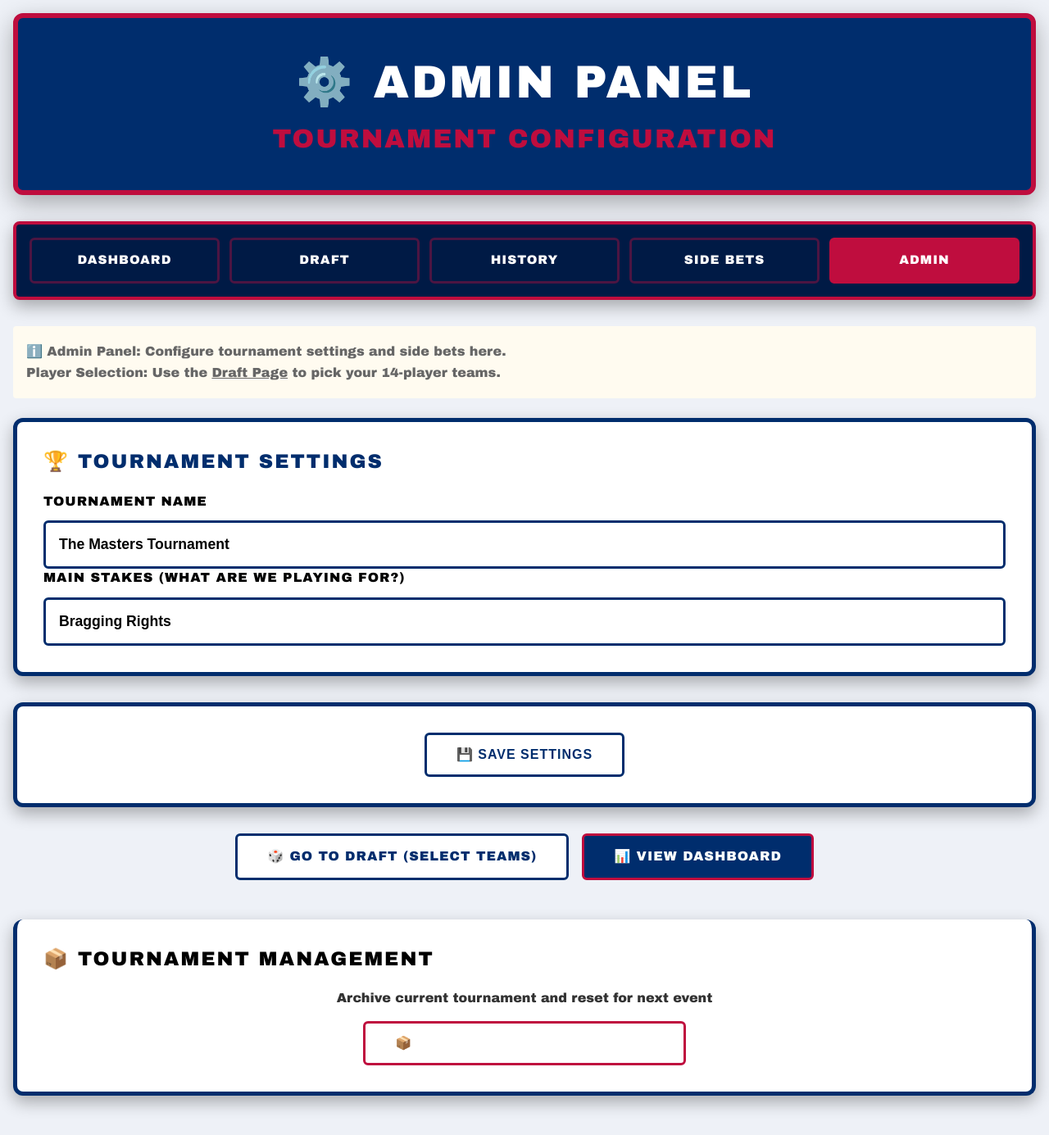
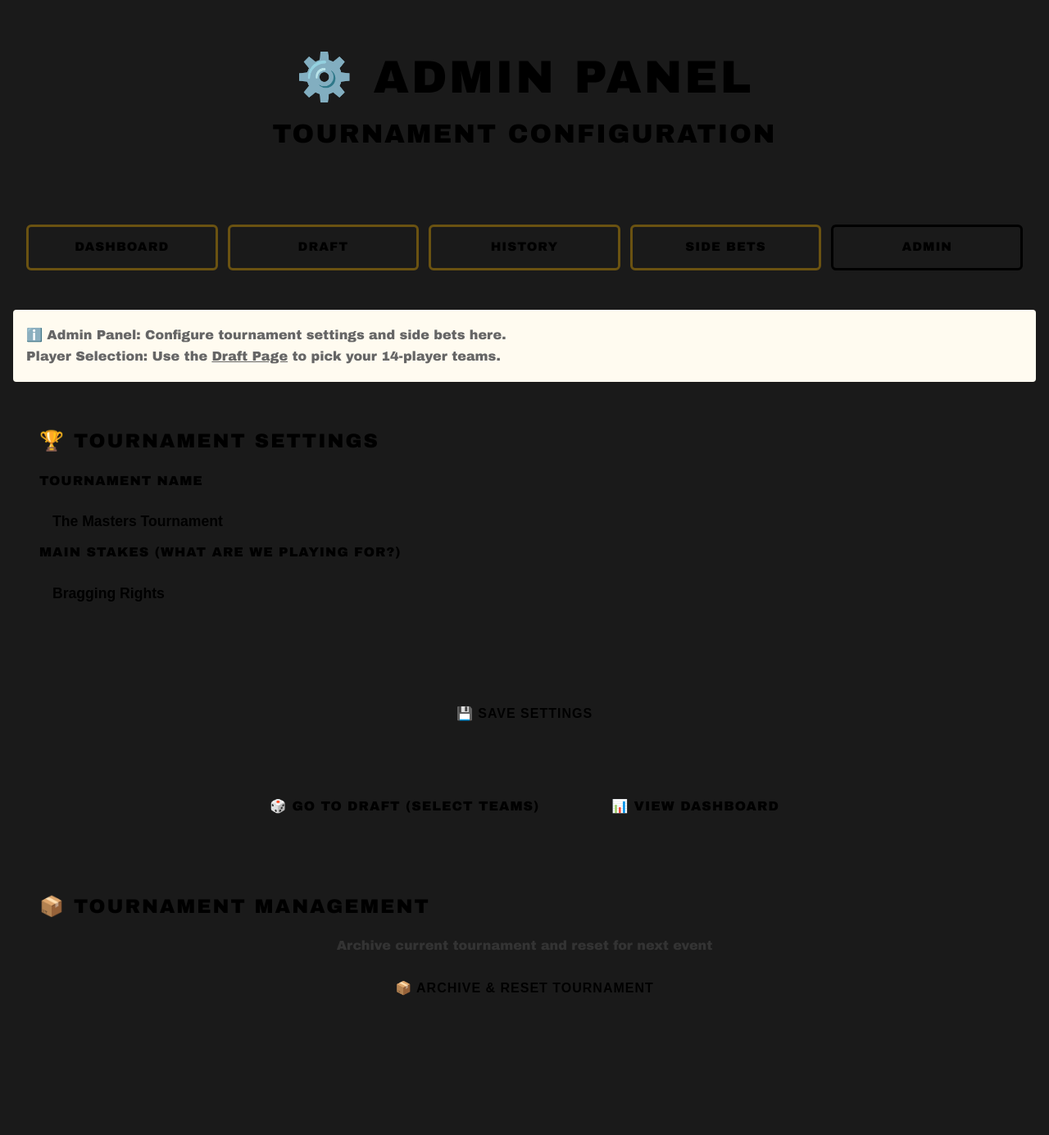
Before and after one commit to soverylarry/golf-betting-app, a Python web app: template templates/admin.html in a window 1280 px wide. Shown: the whole page at 82% size. After the commit the page ends 1215 px from the top, so only its background shows below. Run offline with Jinja, Linux system fonts and the light colour scheme; the template is opened without the code that fills it, so the values that code supplies are empty.

Commit message:
Update style.css

```diff
--- a/static/style.css
+++ b/static/style.css
@@ -1,17 +1,36 @@
-/* Golf Betting App - U.S. Open Championship Theme */
+
+/
+
+
+
+
+
+
+
+
+
+
+
+
+
+
+
+
+
+Style · CSS
+/* Golf Betting App - The Open Championship Theme */
 :root {
-    /* USGA / U.S. Open Official Colors */
-    --uso-navy: #002D6D;
-    --uso-dark-navy: #001A45;
-    --uso-red: #BF0D3E;
-    --uso-dark-red: #96092f;
-    --uso-white: #ffffff;
-    --uso-silver: #8B9BB0;
+    /* The Open Championship Official Colors */
+    --open-black: #111111;
+    --open-dark: #0a0a0a;
+    --open-gold: #FFBA00;
+    --open-dark-gold: #cc9500;
+    --open-white: #ffffff;
+    --open-grey: #2a2a2a;
     --text-black: #000000;
-    --text-muted: #666666;
+    --text-muted: #888888;
     --score-red: #d32f2f;    /* Under par — red numbers */
-    --score-over: #002D6D;   /* Over par — navy */
-    --shadow: rgba(0, 0, 0, 0.3);
+    --shadow: rgba(0, 0, 0, 0.5);
 }
 * {
     margin: 0;
@@ -20,8 +39,8 @@
 }
 body {
     font-family: 'Arial Black', 'Arial Bold', 'Helvetica', sans-serif;
-    background: #eef1f7;
-    color: var(--text-black);
+    background: #1a1a1a;
+    color: var(--open-white);
     line-height: 1.4;
     min-height: 100vh;
     padding: 1rem;
@@ -30,34 +49,33 @@ body {
     max-width: 1600px;
     margin: 0 auto;
 }
-/* Trophy emoji */
-.uso-trophy {
+/* Claret Jug emoji */
+.open-claret {
     font-size: 3rem;
     text-align: center;
     margin-bottom: 0.5rem;
-    filter: drop-shadow(0 2px 4px rgba(0,0,0,0.4));
 }
-/* Header - U.S. Open Style */
+/* Header - The Open Style */
 header {
     text-align: center;
     margin-bottom: 2rem;
     padding: 2.5rem 2rem 2rem 2rem;
-    background: var(--uso-navy);
-    border: 6px solid var(--uso-red);
+    background: var(--open-black);
+    border: 6px solid var(--open-gold);
     border-radius: 12px;
     box-shadow: 0 10px 30px var(--shadow);
 }
 header h1 {
     font-size: clamp(2rem, 6vw, 3.5rem);
     margin-bottom: 0.5rem;
-    color: var(--uso-white);
+    color: var(--open-white);
     font-weight: 900;
     letter-spacing: 3px;
     text-transform: uppercase;
 }
 .tournament-name {
     font-size: clamp(1.2rem, 3vw, 2rem);
-    color: var(--uso-red);
+    color: var(--open-gold);
     font-weight: 900;
     margin-bottom: 0.4rem;
     letter-spacing: 2px;
@@ -87,9 +125,9 @@ nav {
     flex-wrap: wrap;
     gap: 0.75rem;
     margin-bottom: 2rem;
-    background: var(--uso-dark-navy);
+    background: var(--open-black);
     padding: 1rem;
-    border: 4px solid var(--uso-red);
+    border: 4px solid var(--open-gold);
     border-radius: 8px;
     box-shadow: 0 8px 20px var(--shadow);
 }
@@ -98,9 +136,9 @@ nav a {
     min-width: 120px;
     padding: 0.9rem 1.25rem;
     background: transparent;
-    color: var(--uso-white);
+    color: var(--open-white);
     text-decoration: none;
-    border: 3px solid rgba(191, 13, 62, 0.4);
+    border: 3px solid rgba(255, 186, 0, 0.35);
     border-radius: 6px;
     text-align: center;
     transition: all 0.3s ease;
@@ -110,16 +148,16 @@ nav a {
     font-size: 0.95rem;
 }
 nav a:hover {
-    background: var(--uso-red);
-    color: var(--uso-white);
-    border-color: var(--uso-red);
+    background: var(--open-gold);
+    color: var(--open-black);
+    border-color: var(--open-gold);
     transform: translateY(-2px);
     box-shadow: 0 4px 10px var(--shadow);
 }
 nav a.active {
-    background: var(--uso-red);
-    color: var(--uso-white);
-    border-color: var(--uso-red);
+    background: var(--open-gold);
+    color: var(--open-black);
+    border-color: var(--open-gold);
 }
 /* Scoreboard */
 .scoreboard {
@@ -279,7 +317,7 @@ nav a.active {
 /* Buttons */
 .btn-primary, .btn-secondary {
     padding: 0.9rem 2.25rem;
-    border: 3px solid var(--uso-navy);
+    border: 3px solid var(--open-black);
     border-radius: 6px;
     font-size: 1rem;
     font-weight: 900;
@@ -291,28 +329,27 @@ nav a.active {
     letter-spacing: 1px;
 }
 .btn-primary {
-    background: var(--uso-white);
-    color: var(--uso-navy);
+    background: var(--open-white);
+    color: var(--open-black);
 }
 .btn-primary:hover:not(:disabled) {
-    background: var(--uso-navy);
-    color: var(--uso-white);
+    background: var(--open-black);
+    color: var(--open-white);
     transform: translateY(-2px);
-    box-shadow: 0 4px 10px var(--shadow);
 }
 .btn-primary:disabled {
     opacity: 0.4;
     cursor: not-allowed;
 }
 .btn-secondary {
-    background: var(--uso-navy);
-    color: var(--uso-white);
-    border-color: var(--uso-red);
+    background: var(--open-black);
+    color: var(--open-white);
+    border-color: var(--open-gold);
 }
 .btn-secondary:hover {
-    background: var(--uso-red);
-    color: var(--uso-white);
-    border-color: var(--uso-red);
+    background: var(--open-gold);
+    color: var(--open-black);
+    border-color: var(--open-gold);
     transform: translateY(-2px);
 }
 /* Controls */
@@ -378,29 +402,26 @@ nav a.active {
     gap: 1.25rem;
 }
 .history-item {
-    background: var(--uso-white);
+    background: var(--open-white);
     padding: 1.75rem;
     border-radius: 12px;
-    border: 5px solid var(--uso-navy);
+    border: 5px solid var(--open-black);
     border-left-width: 12px;
     box-shadow: 0 6px 15px var(--shadow);
 }
-.history-item h3 {
-    color: var(--uso-navy);
-    font-weight: 900;
-}
+.history-item h3 { color: var(--open-black); font-weight: 900; }
 /* Admin Page */
 .admin-section {
-    background: var(--uso-white);
+    background: var(--open-white);
     padding: 2rem;
     border-radius: 12px;
     margin-bottom: 2rem;
-    border: 5px solid var(--uso-navy);
+    border: 5px solid var(--open-black);
     box-shadow: 0 8px 20px var(--shadow);
 }
 .admin-section h2 {
     margin-bottom: 1.25rem;
-    color: var(--uso-navy);
+    color: var(--open-black);
     font-weight: 900;
     text-transform: uppercase;
     letter-spacing: 2px;
@@ -417,51 +438,35 @@ nav a.active {
 .form-group select {
     width: 100%;
     padding: 1rem;
-    background: var(--uso-white);
-    border: 3px solid var(--uso-navy);
+    background: var(--open-white);
+    border: 3px solid var(--open-black);
     border-radius: 6px;
     color: var(--text-black);
     font-size: 1.1rem;
     font-weight: 700;
 }
 /* Draft Page */
-.draft-container {
-    display: grid;
-    grid-template-columns: 1fr 2fr 1fr;
-    gap: 1.5rem;
-    margin-bottom: 2rem;
-}
-@media (max-width: 968px) {
-    .draft-container {
-        grid-template-columns: 1fr;
-    }
-}
 .draft-board {
     background: #ffffff;
     border-radius: 8px;
     padding: 1.5rem;
     min-height: 400px;
-    border: 3px solid var(--uso-navy);
-}
-.draft-board h2 {
-    color: var(--uso-navy);
-    font-weight: 700;
-    margin-bottom: 1rem;
+    border: 3px solid var(--open-black);
 }
 .turn-indicator {
-    background: var(--uso-navy);
-    color: #ffffff;
+    background: var(--open-black);
+    color: var(--open-white);
     padding: 1rem;
     border-radius: 8px;
     text-align: center;
     font-weight: 900;
     font-size: 1.3rem;
     margin-bottom: 1.5rem;
-    border: 2px solid var(--uso-red);
+    border: 2px solid var(--open-gold);
 }
 .player-card {
     background: #ffffff;
-    border: 2px solid var(--uso-navy);
+    border: 2px solid var(--open-black);
     padding: 1rem;
     margin-bottom: 0.75rem;
     border-radius: 6px;
```
Also changed, not shown: other parts of static/style.css (+63 -60 lines).
